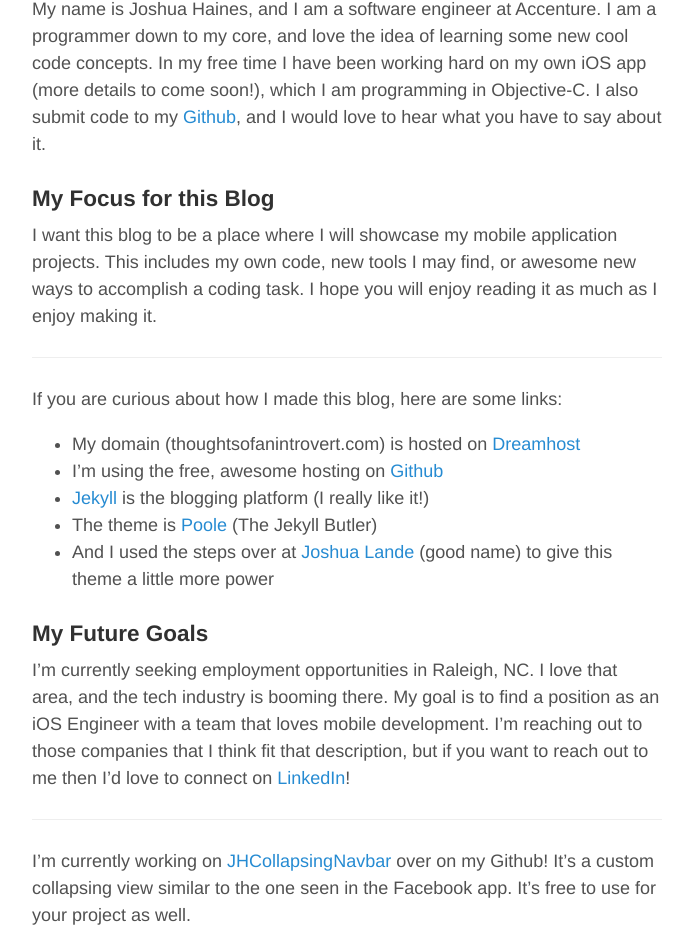
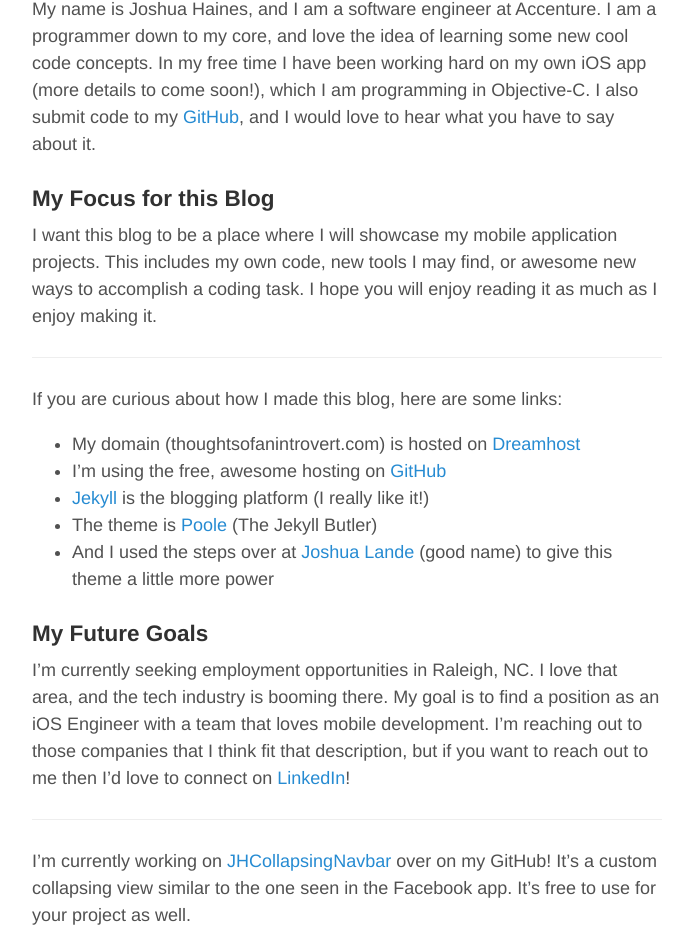
Before and after one commit to joshhaines/joshhaines.github.io, a Jekyll site: the page built from about.md, in a window 1280 px wide. Shown: the part 543-1494 px from the top of the page, without its empty margins (293-986 px from the left). Built offline with Jekyll 4.4.1, drawn with Linux system fonts in a browser that asks for light colours.

Commit message:
Modified some links

```diff
--- a/about.md
+++ b/about.md
@@ -5,7 +5,7 @@
 
 ![Joshua Haines](/assets/josh_profile.jpg){: .center-image }
 
-My name is Joshua Haines, and I am a software engineer at Accenture. I am a programmer down to my core, and love the idea of learning some new cool code concepts. In my free time I have been working hard on my own iOS app (more details to come soon!), which I am programming in Objective-C. I also submit code to my [Github](http://github.com/personary), and I would love to hear what you have to say about it.
+My name is Joshua Haines, and I am a software engineer at Accenture. I am a programmer down to my core, and love the idea of learning some new cool code concepts. In my free time I have been working hard on my own iOS app (more details to come soon!), which I am programming in Objective-C. I also submit code to my [GitHub](http://github.com/joshhaines), and I would love to hear what you have to say about it.
 
 ### My Focus for this Blog
 
@@ -16,7 +16,7 @@
 If you are curious about how I made this blog, here are some links:
 
 * My domain (thoughtsofanintrovert.com) is hosted on [Dreamhost](http://dreamhost.com)
-* I'm using the free, awesome hosting on [Github](https://pages.github.com/)
+* I'm using the free, awesome hosting on [GitHub](https://pages.github.com/)
 * [Jekyll](http://jekyllrb.com/) is the blogging platform (I really like it!)
 * The theme is [Poole](https://github.com/poole/poole) (The Jekyll Butler)
 * And I used the steps over at [Joshua Lande](http://joshualande.com/jekyll-github-pages-poole/) (good name) to give this theme a little more power
@@ -27,7 +27,7 @@
 
 ----
 
-I'm currently working on [JHCollapsingNavbar](https://github.com/personary/JHCollapsingNavbar) over on my Github! It's a custom collapsing view similar to the one seen in the Facebook app. It's free to use for your project as well.
+I'm currently working on [JHCollapsingNavbar](https://github.com/personary/JHCollapsingNavbar) over on my GitHub! It's a custom collapsing view similar to the one seen in the Facebook app. It's free to use for your project as well.
 
 I also have a secret app that I don't want to spill the details on yet, but I will make a post on it soon.
 
```
Also changed, not shown: _posts/2015-06-04-welcome-to-toai.md (+1 -1 lines), _posts/2015-06-05-jhcollapsingnavbar.md (+1 -1 lines).
